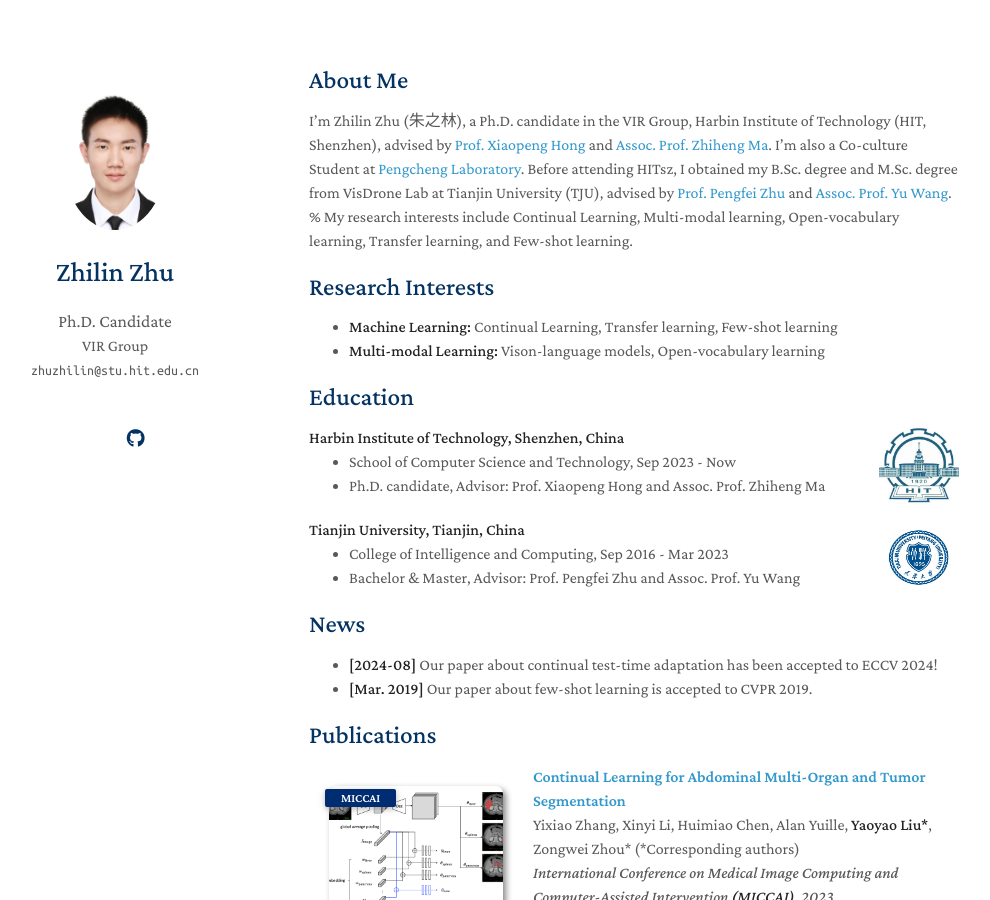
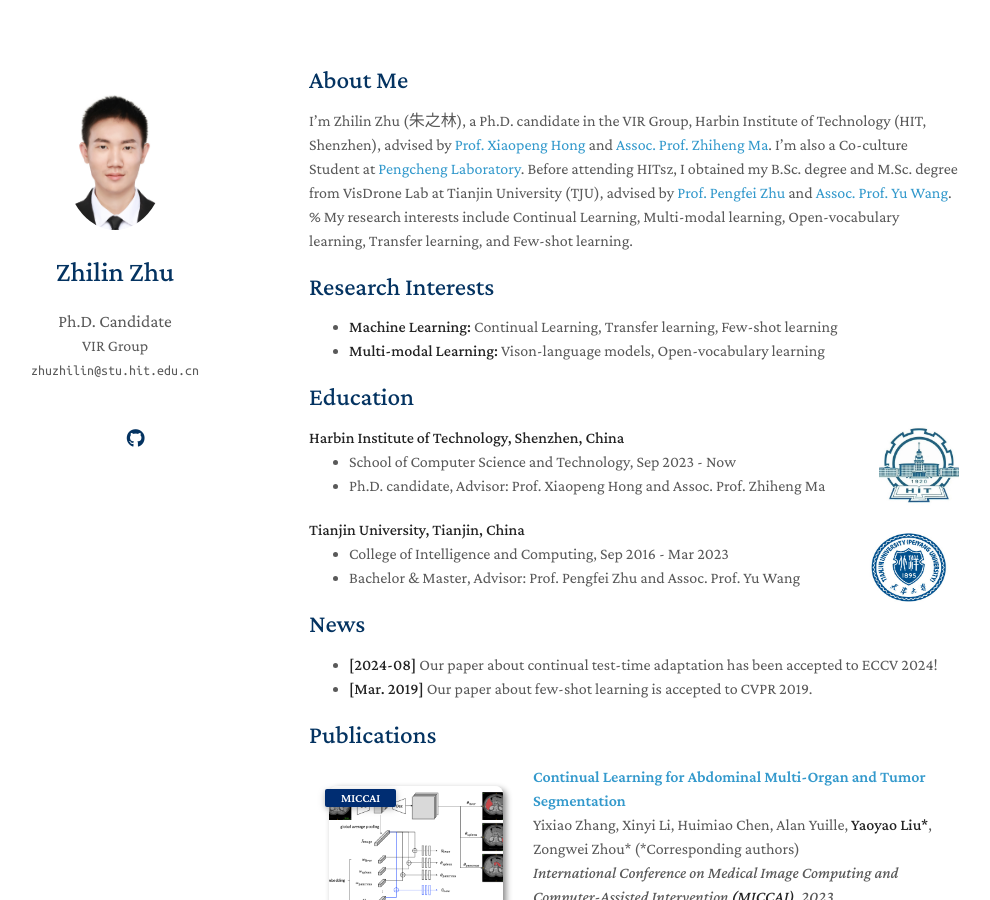
Before and after one commit to z1358/z1358.github.io, a Jekyll site: the page built from index.md, in a window 1280 px wide and 900 px high. Shown: the whole window, without its empty margins (161-1151 px from the left). Built offline with Jekyll 4.4.1, drawn with Linux system fonts in a browser that asks for light colours; a style sheet for code colours, icons or effects is not loaded; our own code applies the rules of GitHub Pages for plain Markdown files.

Commit message:
Update index.md

```diff
--- a/index.md
+++ b/index.md
@@ -29,7 +29,7 @@ I'm Zhilin Zhu (朱之林), a Ph.D. candidate in the VIR Group, Harbin Institute
 <div align="left">
         <strong> Tianjin University, Tianjin, China</strong>
           <a target="_blank" rel="external">
-            <img border="0" src="assets/img/tju_logo.jpg" align="right" width="80" height="80">
+            <img border="0" src="assets/img/tju_logo.jpg" align="right" width="100" height="100">
           </a>
         <ul>
         <li>College of Intelligence and Computing, Sep 2016 - Mar 2023 </li>
```
